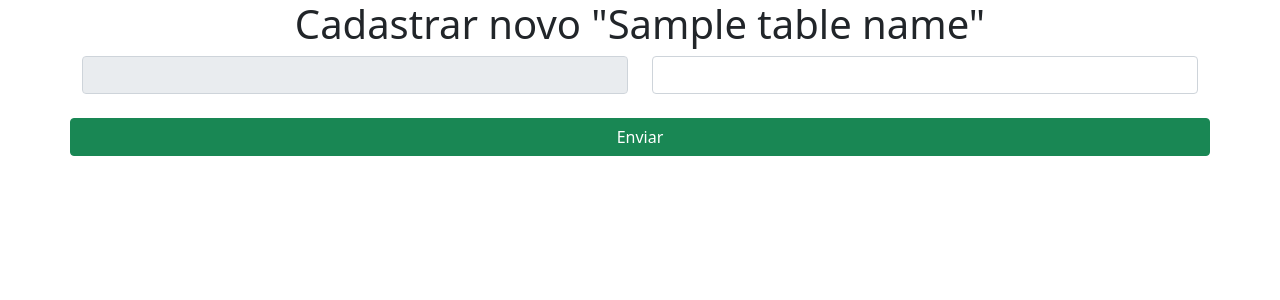
After one commit to lorduakiti/mirumbr-teste, a Flask app: template templates/tables_add.html in a window 1280 px wide. The commit adds this page. Shown: the top 300 px of the page. Run offline with Flask 2, Linux system fonts and the light colour scheme; the template is opened without the code that fills it: most values are stand-ins (such as "Sample title", 1, 10 or a date in 2020); parts of the project's set-up code (start-up, migrations or seed data) failed here and were passed over.

Commit message:
Criando telas CRUD.

```diff
--- a/app.py
+++ b/app.py
@@ -64,8 +64,57 @@ def tables(table, pagination=1):
         table_name = 'authors'
         table_file = 'tables.html'
         obj = Authors.query.order_by(Authors.author_name.asc()).limit(qtd_rows).all()
-    # print(table, table_name, table_file, pagination)
+    # print(table, table_name, table_file, pagination, qtd_rows)
     return render_template(table_file, table=obj, table_name=table_name, pagination=pagination)
+
+
+@app.route("/tables/add/<table>", methods=['GET', 'POST'])
+@exception_handler
+def tables_add(table):
+    if table == 'authors':
+        table_name = 'authors'
+        table_file = 'tables_add.html'
+
+    if request.method == 'POST':
+        if table == 'authors':
+            obj = Authors(author_id=request.form["author_id"], author_name=request.form["author_name"])
+        db.session.add(obj)
+        db.session.commit()
+        return redirect(url_for('tables/' + table))
+    # print(table)
+
+    return render_template(table_file, table_name=table_name)
+
+
+@app.route("/tables/edit/<table>", methods=['GET', 'POST'])
+@exception_handler
+def tables_edit(table):
+    if table == 'authors':
+        obj = Authors.query.get(id)
+        table_name = 'authors'
+        table_file = 'tables_edit.html'
+
+    if request.method == 'POST':
+        if table == 'authors':
+            obj.author_id = request.form["author_id"]
+            obj.author_name = request.form["author_name"]
+        db.session.commit()
+        return redirect(url_for('tables.html/' + table))
+    # print(table)
+
+    return render_template(table_file, table=obj, table_name=table_name)
+
+
+
+@app.route("/tables/delete/<table>/<int:id>", methods=['GET', 'POST'])
+@exception_handler
+def tables_delete(table, id):
+    if table == 'authors':
+        obj = Authors.query.get(id)
+    db.session.delete(obj)
+    db.session.commit()
+    return redirect(url_for('tables/' + table))
+    print(table)
 
 
 @app.route("/authors/", methods=['GET'])
--- /dev/null
+++ b/templates/tables_add.html
@@ -0,0 +1,27 @@
+<!doctype html>
+<html lang="pt-br">
+    <head>
+        <meta charset="UTF-8">
+        <meta name="viewport" content="width=device-width, user-scalable=no, initial-scale=1.0, minimum-scale=1.0">
+        <meta http-equiv="X-UA-Compatible" content="ie=edge">
+        <title>Novo "{{table_name}}"</title>
+        <link href="https://cdn.jsdelivr.net/npm/bootstrap@5.0.1/dist/css/bootstrap.min.css" rel="stylesheet" integrity="sha384-+0n0xVW2eSR5OomGNYDnhzAbDsOXxcvSN1TPprVMTNDbiYZCxYbOOl7+AMvyTG2x" crossorigin="anonymous">
+    </head>
+    <body>
+    <h1 style="text-align: center;">Cadastrar novo "{{table_name}}"</h1>
+    <form action="/tables/add/{{table_name}}" class="container" method="post">
+        <div class="row">
+            <div class="col-md-6">
+                <input type="text" name="author_id" id="author_id" placeholder="" class="form-control" readonly="true">
+            </div>
+            <div class="col-md-6">
+                <input type="text" name="author_name" id="author_name" placeholder="" class="form-control">
+            </div>
+        </div>
+        <br>
+        <div class="row col-xs-12">
+            <button type="submit" class="btn btn-block btn-success">Enviar</button>
+        </div>
+    </form>
+    </body>
+</html>
```
Also changed, not shown: templates/tables.html (+5 -6 lines), templates/tables_edit.html (renamed from templates/table_add.html, +5 -4 lines).
